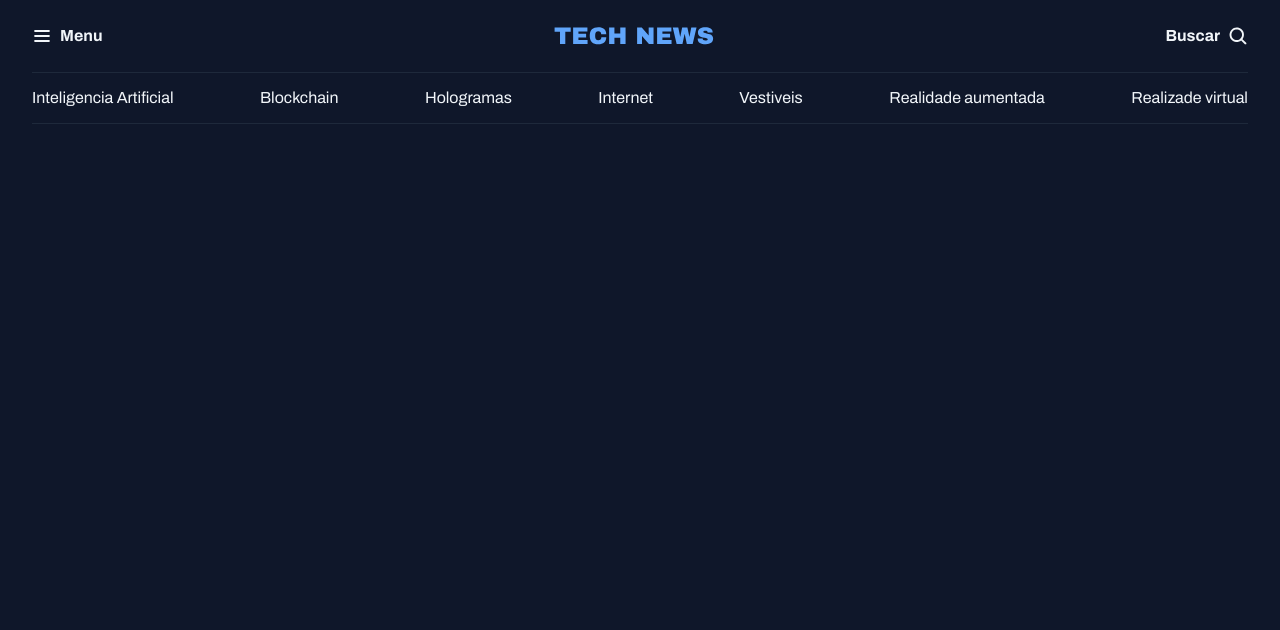
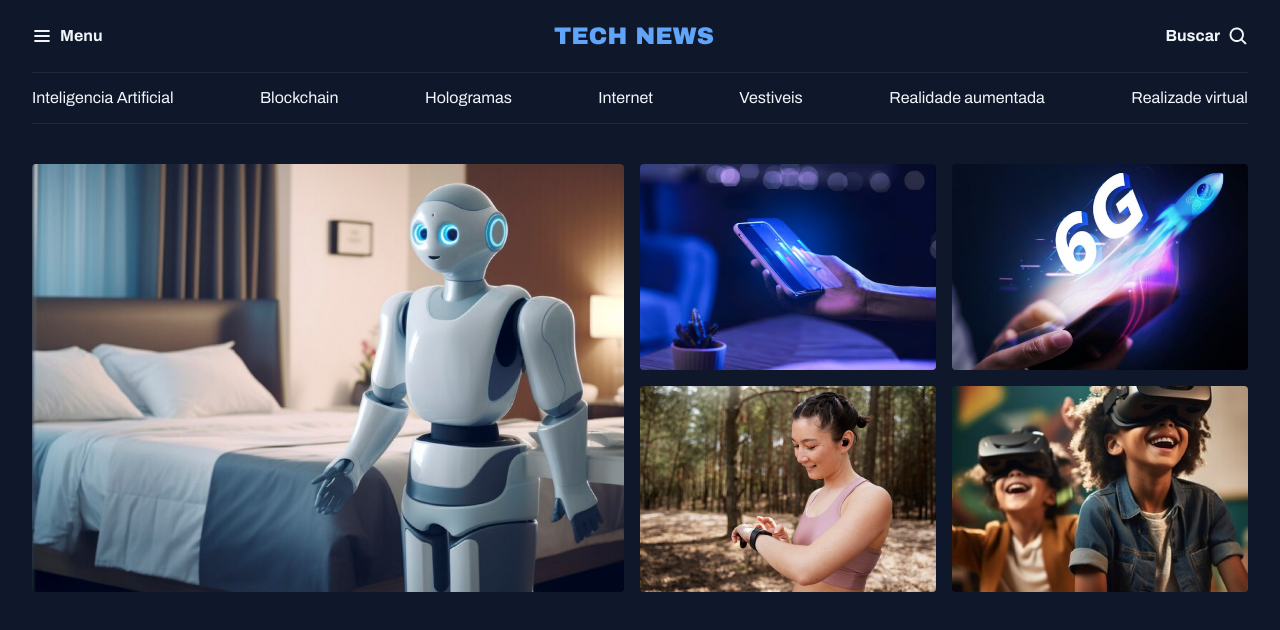
Before and after one commit to eduardoraraujo/projeto-portal-de-noticias, a plain HTML site: page index.html in a window 1280 px wide. Drawn offline with Linux system fonts and the light colour scheme.

Commit message:
estruturando a seção destaques

```diff
--- a/index.html
+++ b/index.html
@@ -40,5 +40,19 @@
         <a href="#">Realizade virtual</a>
       </nav>
     </header>
+
+    <main class="grid container">
+      <section id="featured" class="grid grid-flow-col gap-16">
+        <div>
+          <img src="assets/images/Image 01.png" alt="" />
+        </div>
+        <div class="grid grid-clos-2 gap-16">
+          <img src="assets/images/Image 02.png" alt="" />
+          <img src="assets/images/Image 03.png" alt="" />
+          <img src="assets/images/Image 04.png" alt="" />
+          <img src="assets/images/Image 05.png" alt="" />
+        </div>
+      </section>
+    </main>
   </body>
 </html>
--- a/styles/global.css
+++ b/styles/global.css
@@ -43,14 +43,8 @@ h3 {
   font: inherit;
 }
 
-/* utility first */
-
-.grid {
-  display: grid;
-}
-
-.grid-flow-col {
-  grid-auto-flow: column;
+img {
+  max-width: 100%;
 }
 
 .container {
@@ -58,3 +52,7 @@ h3 {
   padding-inline: 32px;
   margin-inline: auto;
 }
+
+main {
+  margin-top: 40px;
+}
--- a/styles/index.css
+++ b/styles/index.css
@@ -1,2 +1,4 @@
 @import url(global.css);
+@import url(utility.css);
+@import url(sections.css);
 @import url(header.css);
--- /dev/null
+++ b/styles/sections.css
@@ -0,0 +1,7 @@
+#featured {
+    img {
+        height: 100%;
+        object-fit: cover;
+        border-radius: 4px;
+    }
+}
--- /dev/null
+++ b/styles/utility.css
@@ -0,0 +1,17 @@
+/* utility first */
+
+.grid {
+  display: grid;
+}
+
+.grid-flow-col {
+  grid-auto-flow: column;
+}
+
+.grid-clos-2 {
+  grid-template-columns: 1fr 1fr;
+}
+
+.gap-16 {
+  gap: 16px;
+}
```
